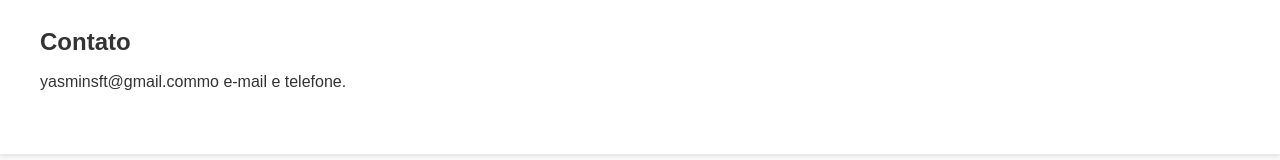
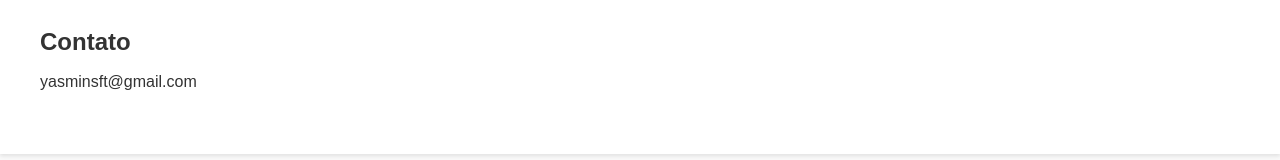
Before and after one commit to yasminsfernandes/Portfolio, a plain HTML site: page index.html in a window 1280 px wide. Shown: the part 718-878 px from the top of the page. Drawn offline with Linux system fonts and the light colour scheme.

Commit message:
Update index.html

```diff
--- a/index.html
+++ b/index.html
@@ -40,7 +40,7 @@
 
   <section id="contato">
     <h2>Contato</h2>
-    <p>yasminsft@gmail.commo e-mail e telefone.</p>
+    <p>yasminsft@gmail.com</p>
   </section>
 
   <footer>
```
